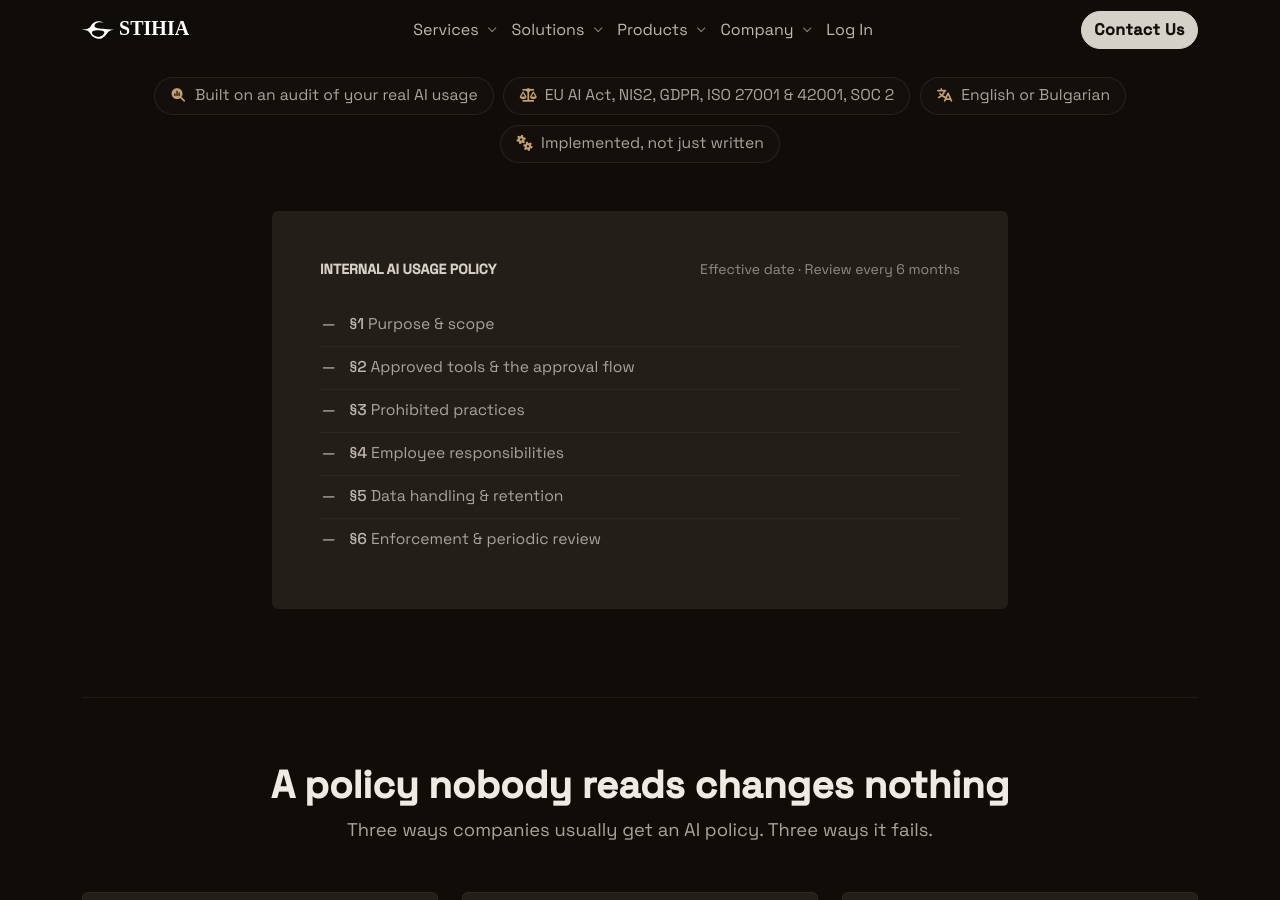
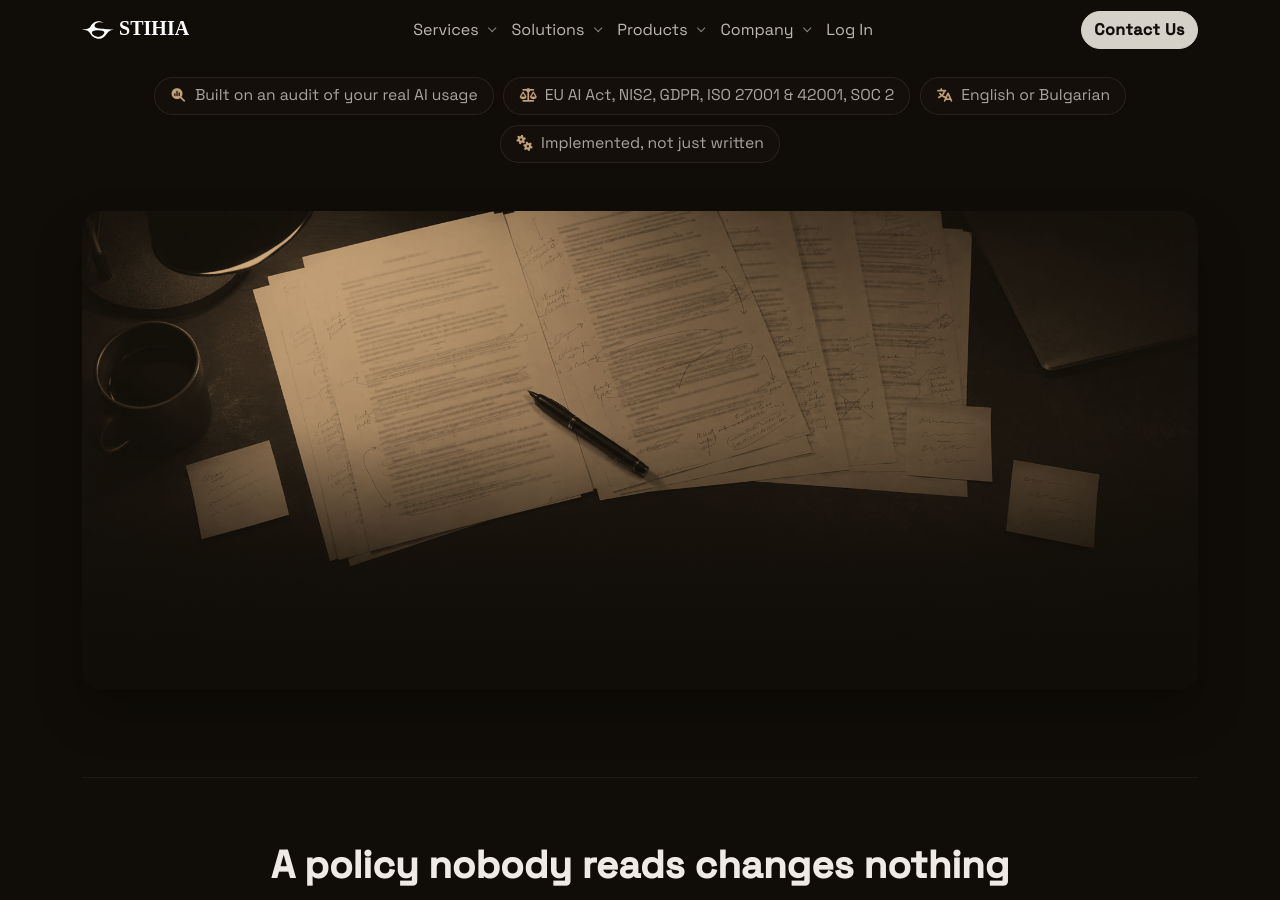
Before and after one commit to stihia-ai/stihia-ai.github.io, a Jekyll site: the page built from services/ai-policy.html, in a window 1280 px wide and 900 px high, scrolled down 503 px. Built offline with Jekyll 4.4.1, drawn with Linux system fonts in a browser that asks for light colours; nearby versions of some CDN libraries; some web fonts are replaced.

Commit message:
feat(services): add hero image to AI policy consulting page

```diff
--- a/services/ai-policy.html
+++ b/services/ai-policy.html
@@ -70,39 +70,11 @@ canonical_redirect: true
         </ul>
       </div>
     </div>
-    <div class="row mt-5 justify-content-center">
-      <div class="col-lg-9 col-xl-8">
-        <div class="panel rounded p-4 p-md-5 text-start">
-          <div class="d-flex justify-content-between align-items-baseline flex-wrap gap-2 mb-4">
-            <span class="text-uppercase small fw-semibold">Internal AI Usage Policy</span>
-            <span class="text-muted small">Effective date &middot; Review every 6 months</span>
-          </div>
-          <ul class="hairline-list hairline-list-muted mb-0">
-            <li>
-              <i class="fa fa-minus" aria-hidden="true"></i>
-              <span><strong>&sect;1</strong> Purpose &amp; scope</span>
-            </li>
-            <li>
-              <i class="fa fa-minus" aria-hidden="true"></i>
-              <span><strong>&sect;2</strong> Approved tools &amp; the approval flow</span>
-            </li>
-            <li>
-              <i class="fa fa-minus" aria-hidden="true"></i>
-              <span><strong>&sect;3</strong> Prohibited practices</span>
-            </li>
-            <li>
-              <i class="fa fa-minus" aria-hidden="true"></i>
-              <span><strong>&sect;4</strong> Employee responsibilities</span>
-            </li>
-            <li>
-              <i class="fa fa-minus" aria-hidden="true"></i>
-              <span><strong>&sect;5</strong> Data handling &amp; retention</span>
-            </li>
-            <li>
-              <i class="fa fa-minus" aria-hidden="true"></i>
-              <span><strong>&sect;6</strong> Enforcement &amp; periodic review</span>
-            </li>
-          </ul>
+    <div class="row mt-5">
+      <div class="col-sm">
+        <div class="hero-image-frame">
+          <img src="/assets/img/ai-policy/ai-policy-hero.webp" alt="AI policy draft with annotations on a table"
+            class="img-fluid img-monochrome" width="1915" height="821" />
         </div>
       </div>
     </div>
```
Also changed, not shown: assets/img/ai-policy/ai-policy-hero.webp (added).
